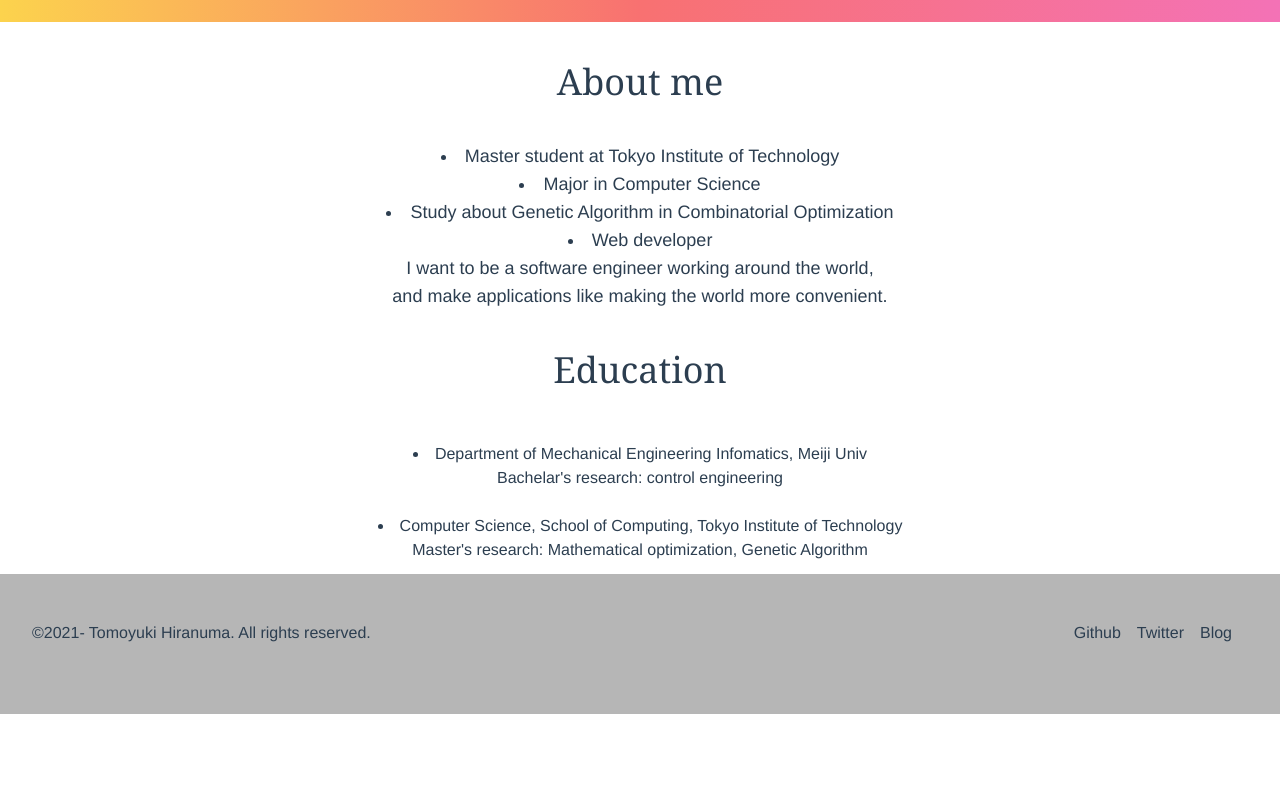
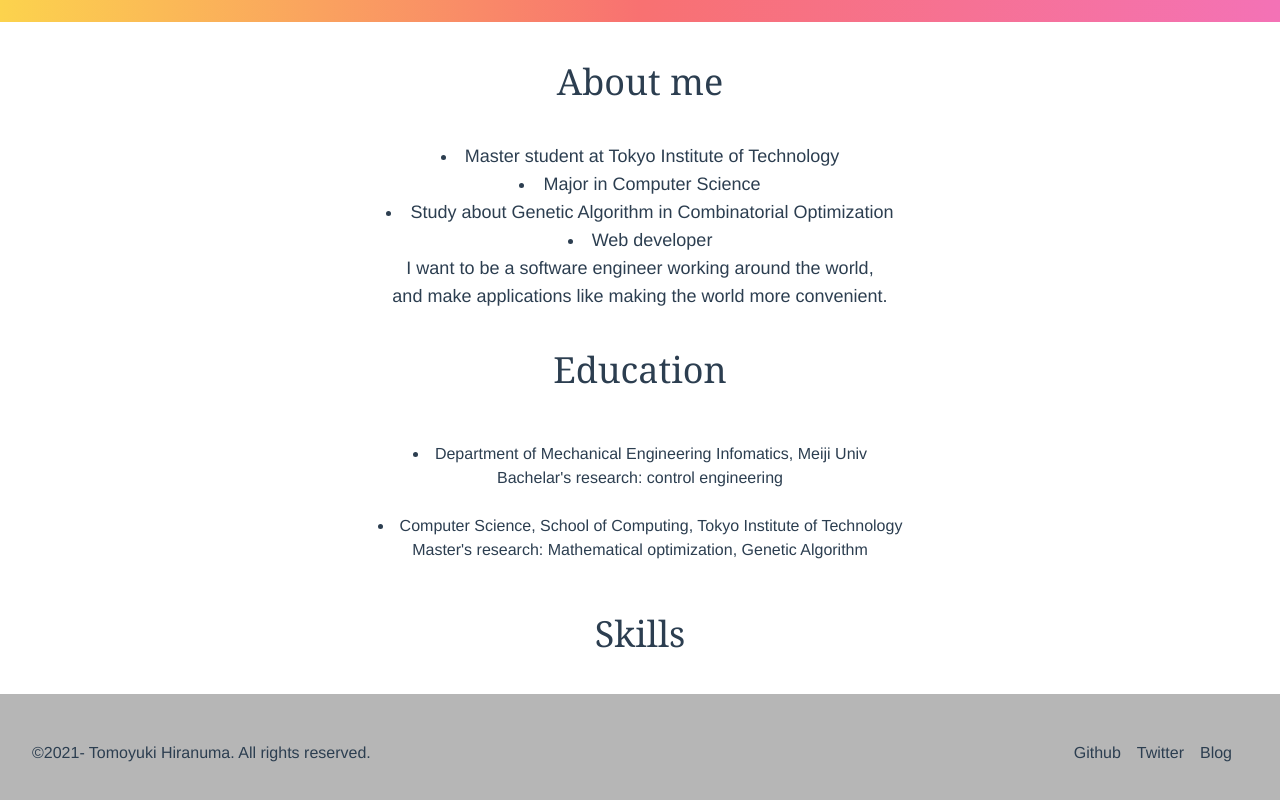
Before and after one commit to tomoyuki-hiranuma/portfolio, a Vue app: page / in a window 1280 px wide. Shown: the part 463-1263 px from the top of the page. Before the commit the page ends 1177 px from the top, so only its background shows below. Built offline with nearby package versions, Linux system fonts and the light colour scheme.

Commit message:
create skill file

```diff
--- a/src/components/Main.vue
+++ b/src/components/Main.vue
@@ -18,6 +18,7 @@
       </div>
       <About />
       <Education />
+      <Skill />
     </div>
   </main>
 </template>
@@ -25,12 +26,14 @@
 <script>
 import About from './About.vue';
 import Education from './Education';
+import Skill from './Skill';
 
 export default {
   name: 'Main',
   components: {
     About,
     Education,
+    Skill,
   },
 };
 </script>
--- /dev/null
+++ b/src/components/Skill.vue
@@ -0,0 +1,11 @@
+<template>
+  <div>
+    <p class="text-4xl my-10 font-serif">Skills</p>
+  </div>
+</template>
+
+<script>
+export default {
+  name: 'Skill',
+};
+</script>
```
